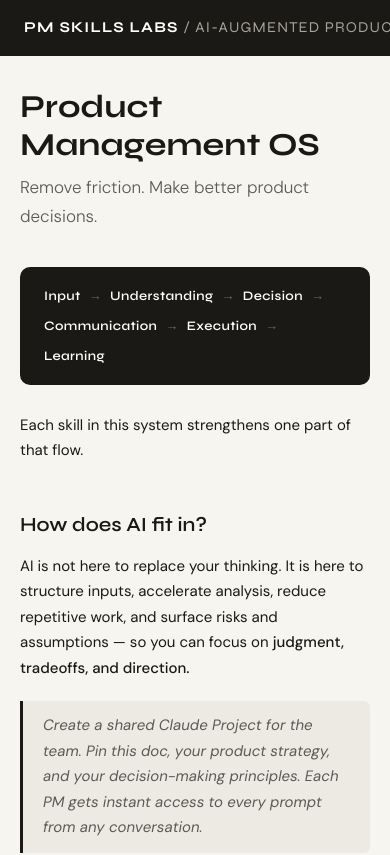
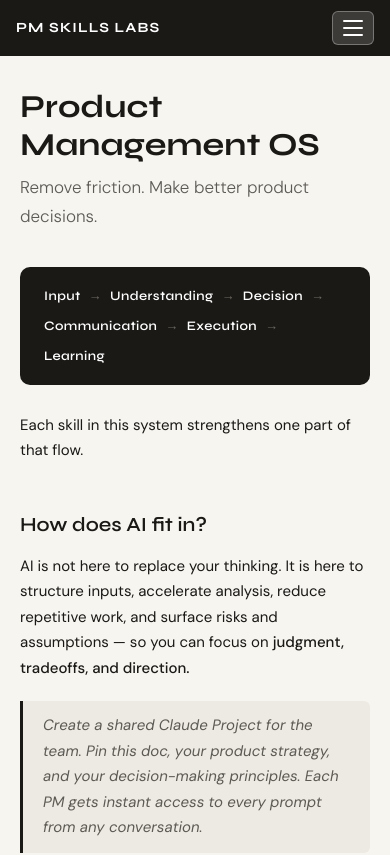
Before and after one commit to Gilly/pm-content, a plain HTML site: page index.html in a window 390 px wide. Shown: the top 855 px of the page. Drawn offline with Linux system fonts and the light colour scheme.

Commit message:
updated file

```diff
--- a/index.html
+++ b/index.html
@@ -46,27 +46,39 @@
     height: var(--header-h);
     background: var(--ink);
     display: flex; align-items: center;
-    padding: 0 24px;
-    gap: 16px;
+    padding: 0 16px;
+    gap: 12px;
   }
   .logo {
     font-family: 'Syne', sans-serif;
     font-weight: 700;
-    font-size: 15px;
+    font-size: 14px;
     color: #fff;
     letter-spacing: 0.08em;
     text-transform: uppercase;
     white-space: nowrap;
+    overflow: hidden;
+    text-overflow: ellipsis;
+    flex: 1;
+    min-width: 0;
   }
   .logo span { color: #A8A49C; font-weight: 400; }
+  @media (max-width: 480px) { .logo span { display: none; } }
   .hamburger {
-    display: none; background: none; border: none; cursor: pointer;
-    padding: 4px; margin-left: auto;
-    flex-direction: column; gap: 5px;
+    display: none;
+    background: rgba(255,255,255,0.15);
+    border: 1px solid rgba(255,255,255,0.3);
+    border-radius: 6px;
+    cursor: pointer;
+    padding: 8px 10px;
+    flex-direction: column;
+    gap: 5px;
+    flex-shrink: 0;
+    -webkit-tap-highlight-color: transparent;
   }
   .hamburger span {
-    display: block; width: 22px; height: 1.5px;
-    background: #fff; transition: all 0.2s;
+    display: block; width: 20px; height: 2px;
+    background: #fff; border-radius: 2px; transition: all 0.2s;
   }
   @media (max-width: 768px) { .hamburger { display: flex; } }
 
@@ -123,9 +135,15 @@
   .tag-zm { background: var(--tag-zoom); color: var(--tag-zoom-ink); }
   .tag-as { background: var(--tag-async); color: var(--tag-async-ink); }
 
+  .nav-overlay {
+    display: none;
+    position: fixed; inset: 0; z-index: 89;
+    background: rgba(0,0,0,0.45);
+  }
+  .nav-overlay.open { display: block; }
   @media (max-width: 768px) {
     nav { transform: translateX(-100%); }
-    nav.open { transform: translateX(0); }
+    nav.open { transform: translateX(0); box-shadow: 4px 0 32px rgba(0,0,0,0.2); }
   }
 
   /* ── MAIN ── */
@@ -346,6 +364,7 @@
 </header>
 
 <div class="shell">
+<div class="nav-overlay" id="nav-overlay" onclick="toggleNav()"></div>
 <nav id="sidebar">
   <div class="nav-section">
     <div class="nav-section-label">Overview</div>
@@ -1456,14 +1475,7 @@ function copyCode(btn) {
   });
 }
 
-document.addEventListener('click', function(e) {
-  const nav = document.getElementById('sidebar');
-  const hamburger = document.querySelector('.hamburger');
-  if (window.innerWidth <= 768 && nav.classList.contains('open') &&
-      !nav.contains(e.target) && !hamburger.contains(e.target)) {
-    nav.classList.remove('open');
-  }
-});
+
 </script>
 </body>
 </html>
```
